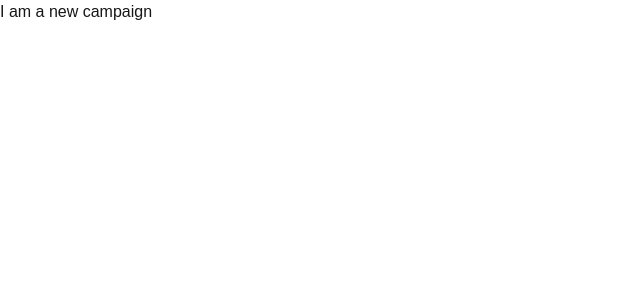
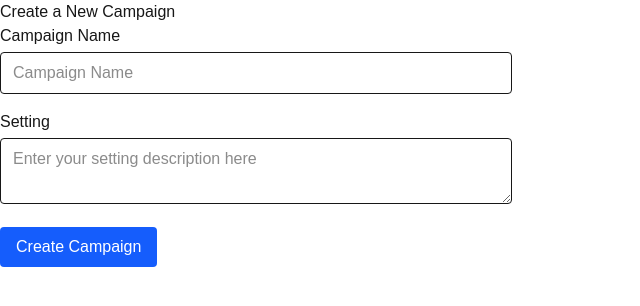
Before and after one commit to rjortega-dev/ai-dungeon-master-assistant, a Next.js app: page /campaigns/new in a window 1280 px wide. Shown: the top 306 px of the page, without its empty margins (0-640 px from the left). Built offline with nearby package versions, Linux system fonts and the light colour scheme.

Commit message:
Updated some metadata and created create campaign form (still needs work)

```diff
--- a/src/app/campaigns/new/page.tsx
+++ b/src/app/campaigns/new/page.tsx
@@ -1,5 +1,10 @@
+import CampaignForm from "@/app/components/CampaignForm"
+
 export default function NewCampaign() {
   return (
-    <div>I am a new campaign</div>
+    <div>
+      <div>Create a New Campaign</div>
+      <CampaignForm />
+    </div>
   )
 }
--- /dev/null
+++ b/src/app/components/CampaignForm.tsx
@@ -0,0 +1,58 @@
+"use client";
+
+import { useState } from "react";
+import Button from "./Button";
+
+export default function CampaignForm() {
+  const [campaignName, setCampaignName] = useState("");
+  const [setting, setSetting] = useState("");
+
+  function handleSubmit(e: React.SubmitEvent) {
+    e.preventDefault();
+
+    // Placeholder
+    console.log({
+      campaignName,
+      setting,
+    });
+
+    alert("Campaign created (placeholder)");
+  }
+
+  return (
+    <form
+      onSubmit={handleSubmit}
+      className="space-y-4 max-w-lg"
+    >
+      <div>
+        <label className="block mb-1 font-medium">
+          Campaign Name
+        </label>
+
+        <input
+          value={campaignName}
+          onChange={(e) => setCampaignName(e.target.value)}
+          className="border px-3 py-2 rounded w-full"
+          placeholder="Campaign Name"
+        />
+      </div>
+
+      <div>
+        <label className="block mb-1 font-medium">
+          Setting
+        </label>
+
+        <textarea
+          value={setting}
+          onChange={(e) => setSetting(e.target.value)}
+          className="border px-3 py-2 rounded w-full"
+          placeholder="Enter your setting description here"
+        />
+      </div>
+
+      <Button type="submit">
+        Create Campaign
+      </Button>
+    </form>
+  )
+}
--- a/src/app/layout.tsx
+++ b/src/app/layout.tsx
@@ -13,8 +13,8 @@ const geistMono = Geist_Mono({
 });
 
 export const metadata: Metadata = {
-  title: "Create Next App",
-  description: "Generated by create next app",
+  title: "AI Dungeon Master Assistant",
+  description: "DMs, your new best friend is here!",
 };
 
 export default function RootLayout({
```
